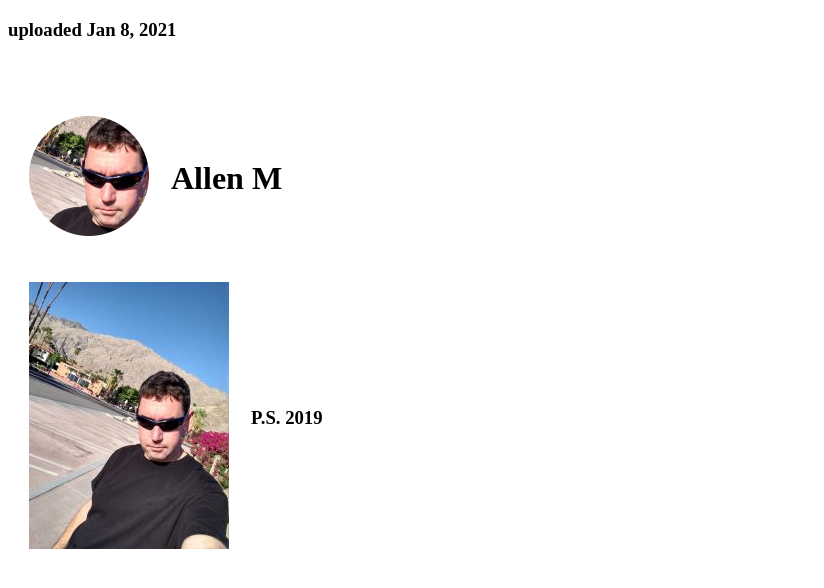
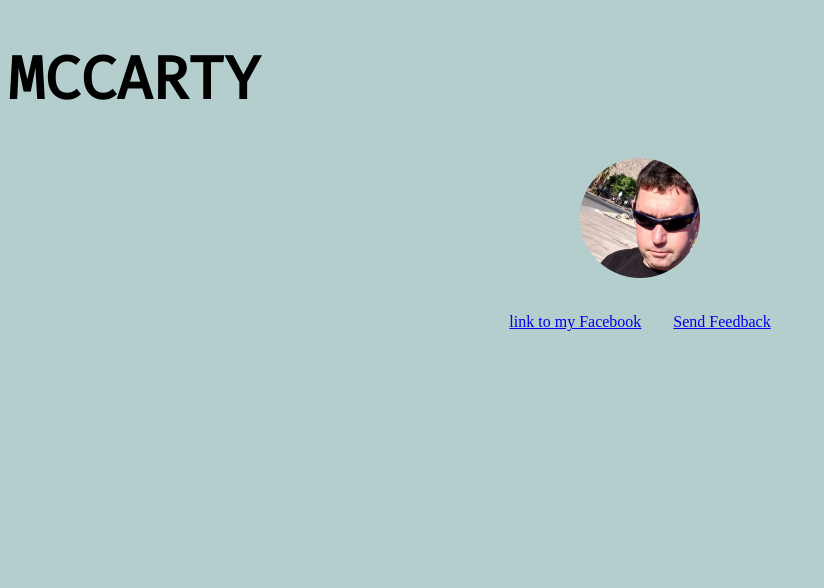
Before and after one commit to allenm6345/amc, a plain HTML site: page index.html in a window 1280 px wide. Shown: the whole page, without its empty margins (0-824 px from the left). Drawn offline with Linux system fonts and the light colour scheme.

Commit message:
1/11 changes

```diff
--- /dev/null
+++ b/css/styles.css
@@ -0,0 +1,13 @@
+
+
+body {
+
+ background-color: #B4CDCD;
+}
+
+
+
+h1{
+
+  color: black; font-family: 'Fira Code', BOLD; font-size: 60px;
+}
--- a/index.html
+++ b/index.html
@@ -1,27 +1,34 @@
 <!DOCTYPE html>
 <html>
   <head>
+    <link rel="preconnect" href="https://fonts.gstatic.com">
+    <link href="https://fonts.googleapis.com/css2?family=Fira+Code&display=swap" rel="stylesheet">
     <meta charset="utf-8">
-    <title>Allens Site</title>
-    <link rel="stylesheet" href="css/styles.css">
+    <title>Allens</title>
+    <link rel = "stylesheet"
+      href = "css/styles.css">
+
   </head>
-
-  <body style="background-color: white">
-    <table cellspacing="20">
-      <tr>
-        <td><img src="images/b.png" alt="angela profile picture"></td>
-        <td><h1>Allen M</h1>
-      </tr>
-<h3>uploaded Jan 8, 2021</h3>
-<br>
-<br>
-      <table cellspacing="20">
-        <tr>
-          <td><img src="images/zzme.jpg" alt="allenm profile picture"></td>
-          <td><h3>P.S. 2019</h1>
-        </tr>
+<h1>MCCARTY</h1>
+<center><img class= "earth1" src="images/b.png" alt="Allen's profile picture"><center>
 
 
 
+<table cellspacing="30">
+  <tr>
+<td>
+    <a href="https://www.facebook.com/allenord.mcarty">link to my Facebook</a>
+</td>
+
+<td>
+  <a href = "mailto:allenem60131@gmail.com? subject = Feedback&body = Message">
+  Send Feedback  </a>
+</td>
+  </tr>
+
+
+
+</table>
+
   </body>
 </html>
```
Also changed, not shown: images/earth.png (added).
